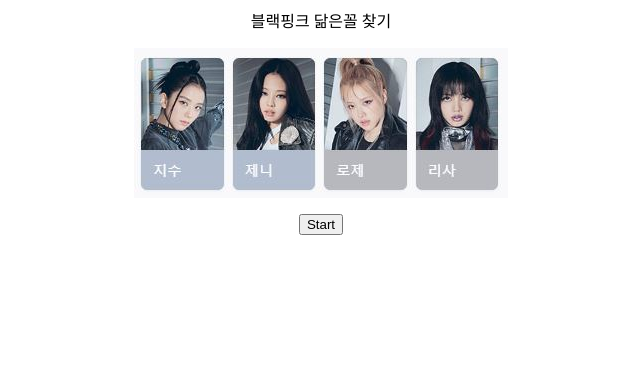
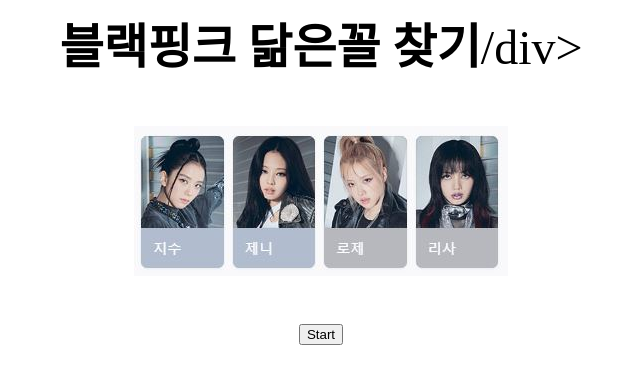
Before and after one commit to yangwoonai/blackpink, a plain HTML site: page index.html in a window 1280 px wide. Shown: the whole page, without its empty margins (319-959 px from the left). Drawn offline with Linux system fonts and the light colour scheme.

Commit message:
Update index.html

```diff
--- a/index.html
+++ b/index.html
@@ -1,6 +1,7 @@
 
 <center>
-<div>블랙핑크 닮은꼴 찾기</div>
+    <font size=15>
+        <div><b>블랙핑크 닮은꼴 찾기</b>/div>
     <p>
     <img src="black.JPG">
     <p>
@@ -62,4 +63,5 @@
         }
     }
 </script>
+            </font>
 </center>
```
